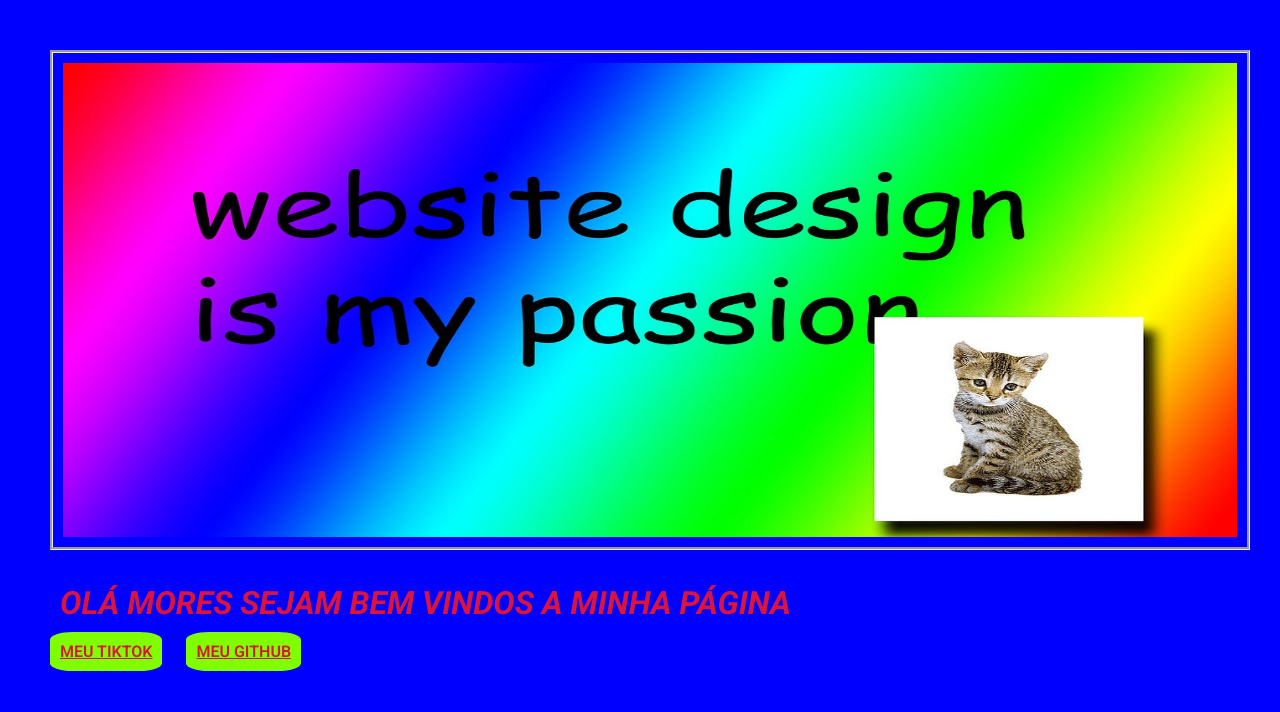
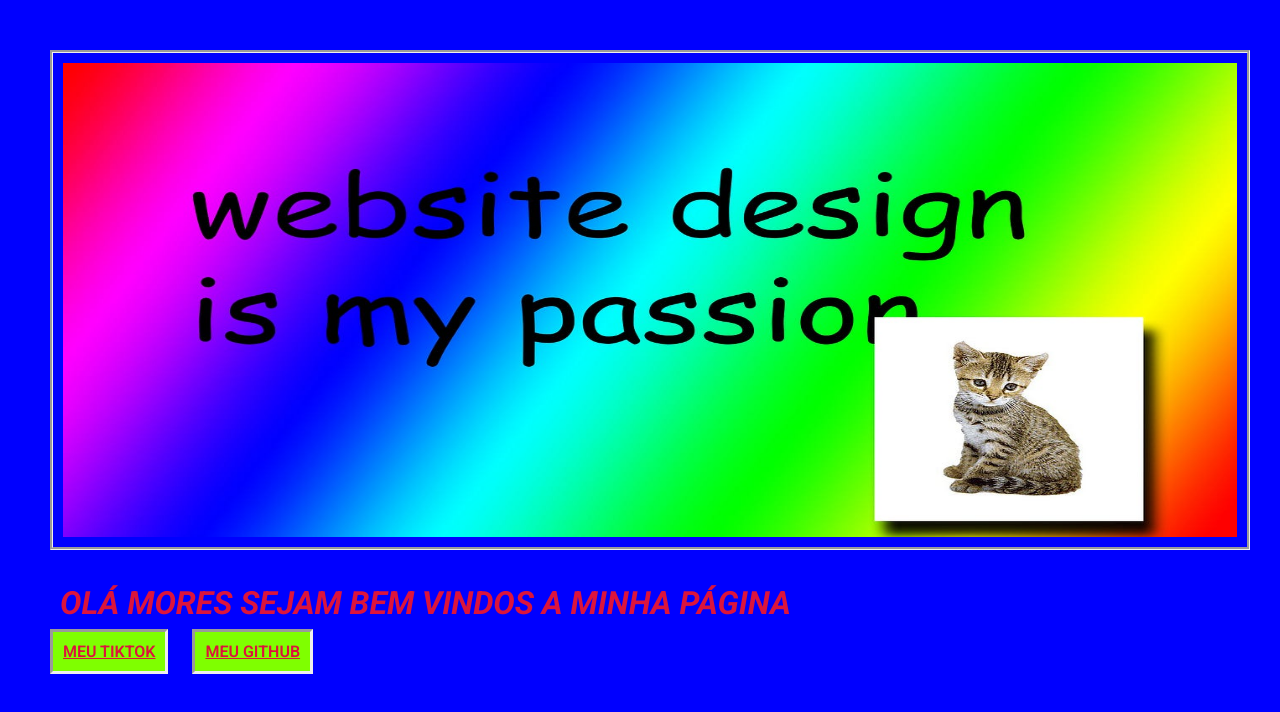
Before and after one commit to DANIEL-GIMENEZ-STORCH/novostitas, a plain HTML site: page linktree.html in a window 1280 px wide. Drawn offline with Linux system fonts and the light colour scheme.

Commit message:
Refazendo o projeto para treinar e solidificar conceitos

```diff
--- a/linktree.css
+++ b/linktree.css
@@ -40,5 +40,5 @@ a{
     font-weight: 600;
     margin-top: 400px;
     justify-content: center;
-    border-radius: 20%;
+    border-style: inset;
 }
```
